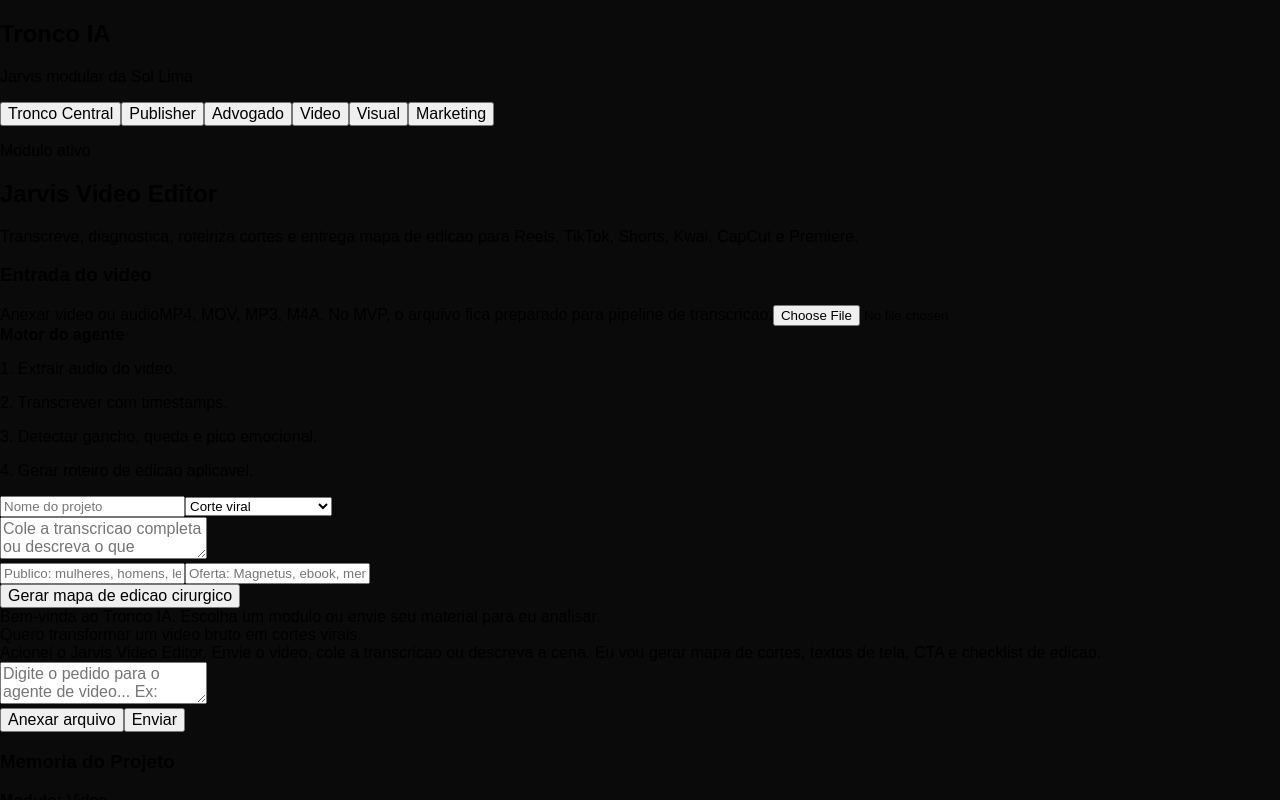
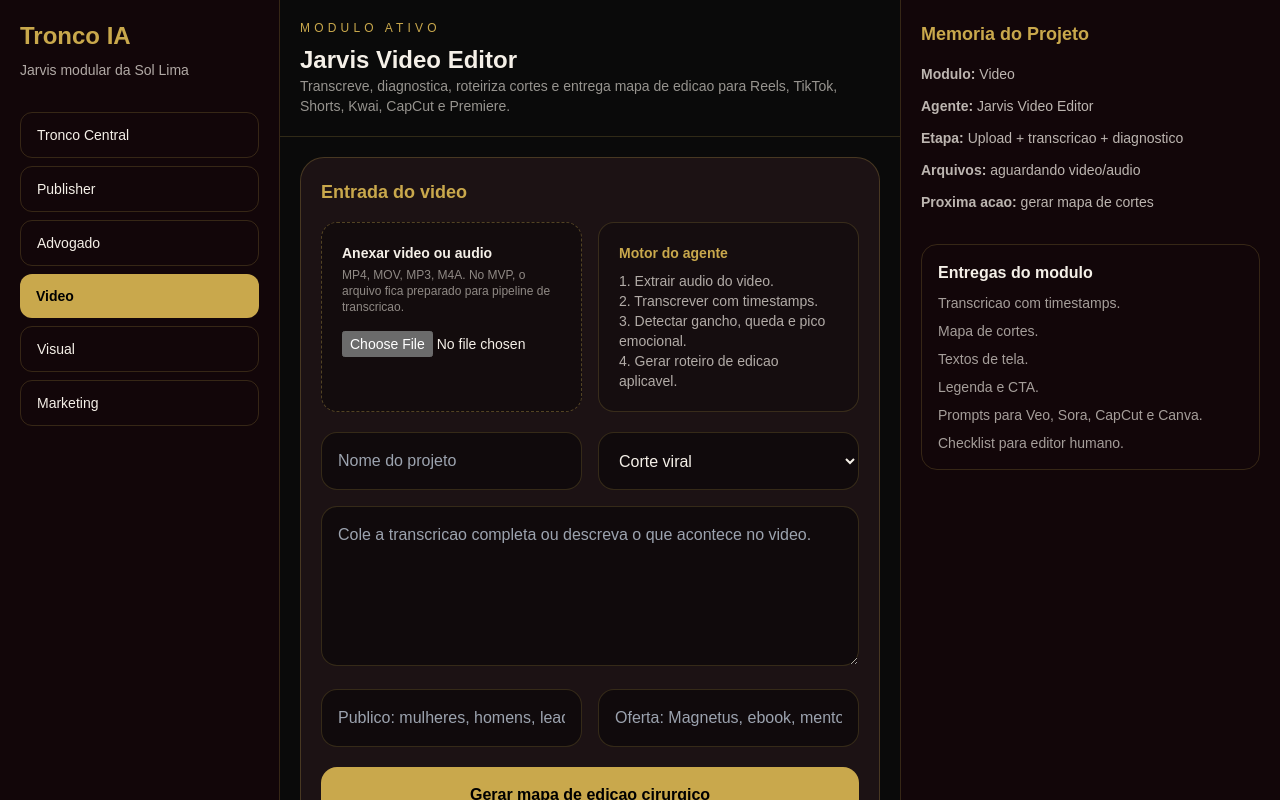
Before and after one commit to Sollimastudio/Tronco-ia, a Next.js app: page / in a window 1280 px wide. Shown: the top 800 px of the page. Built offline with nearby package versions, Linux system fonts and the light colour scheme.

Commit message:
style: enable Tailwind base styles

```diff
--- a/src/app/globals.css
+++ b/src/app/globals.css
@@ -1 +1,24 @@
-html,body{margin:0;background:#0A0A0A;}body{font-family:Arial,sans-serif;}button,textarea{font:inherit;}
+@tailwind base;
+@tailwind components;
+@tailwind utilities;
+
+:root {
+  color-scheme: dark;
+}
+
+html,
+body {
+  margin: 0;
+  background: #0A0A0A;
+}
+
+body {
+  font-family: Arial, Helvetica, sans-serif;
+}
+
+button,
+textarea,
+input,
+select {
+  font: inherit;
+}
```
